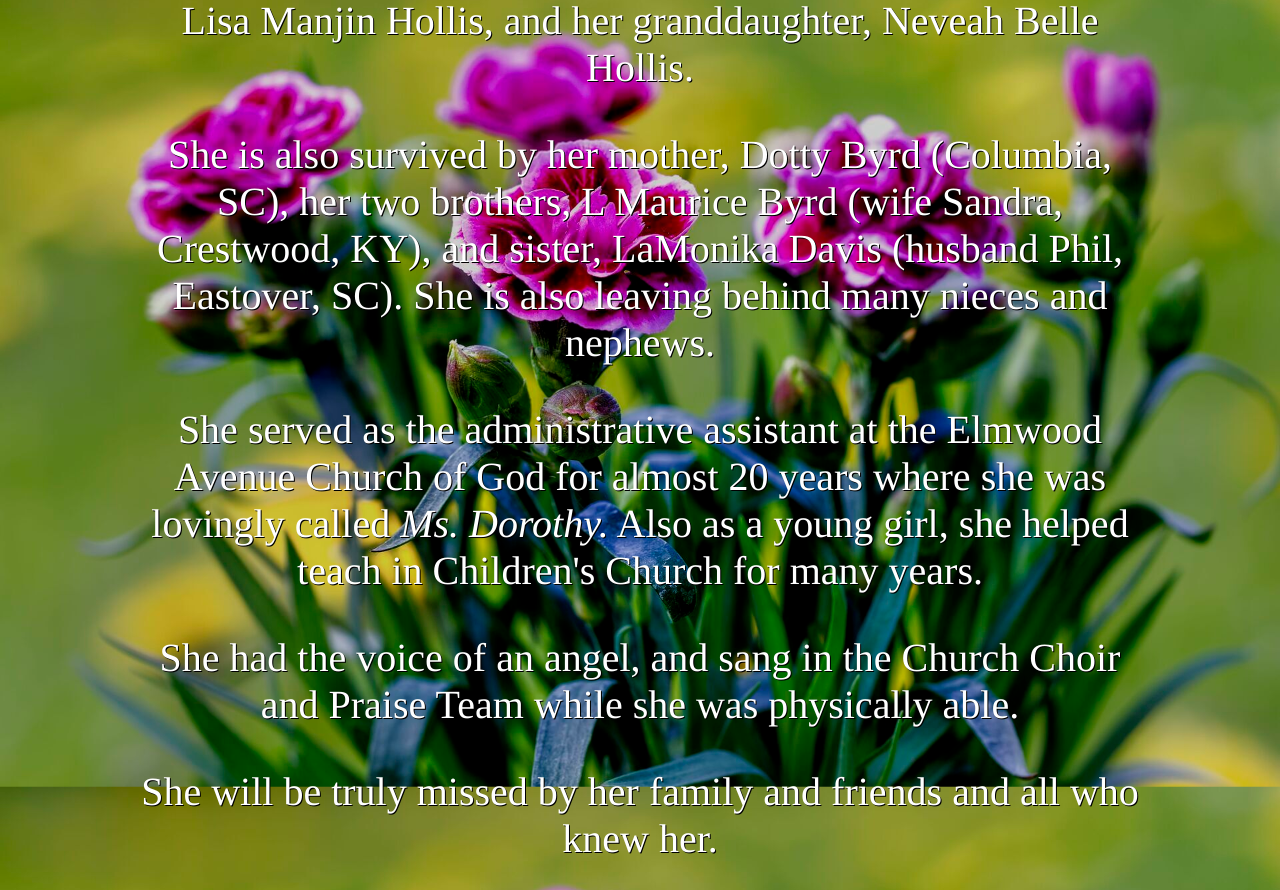
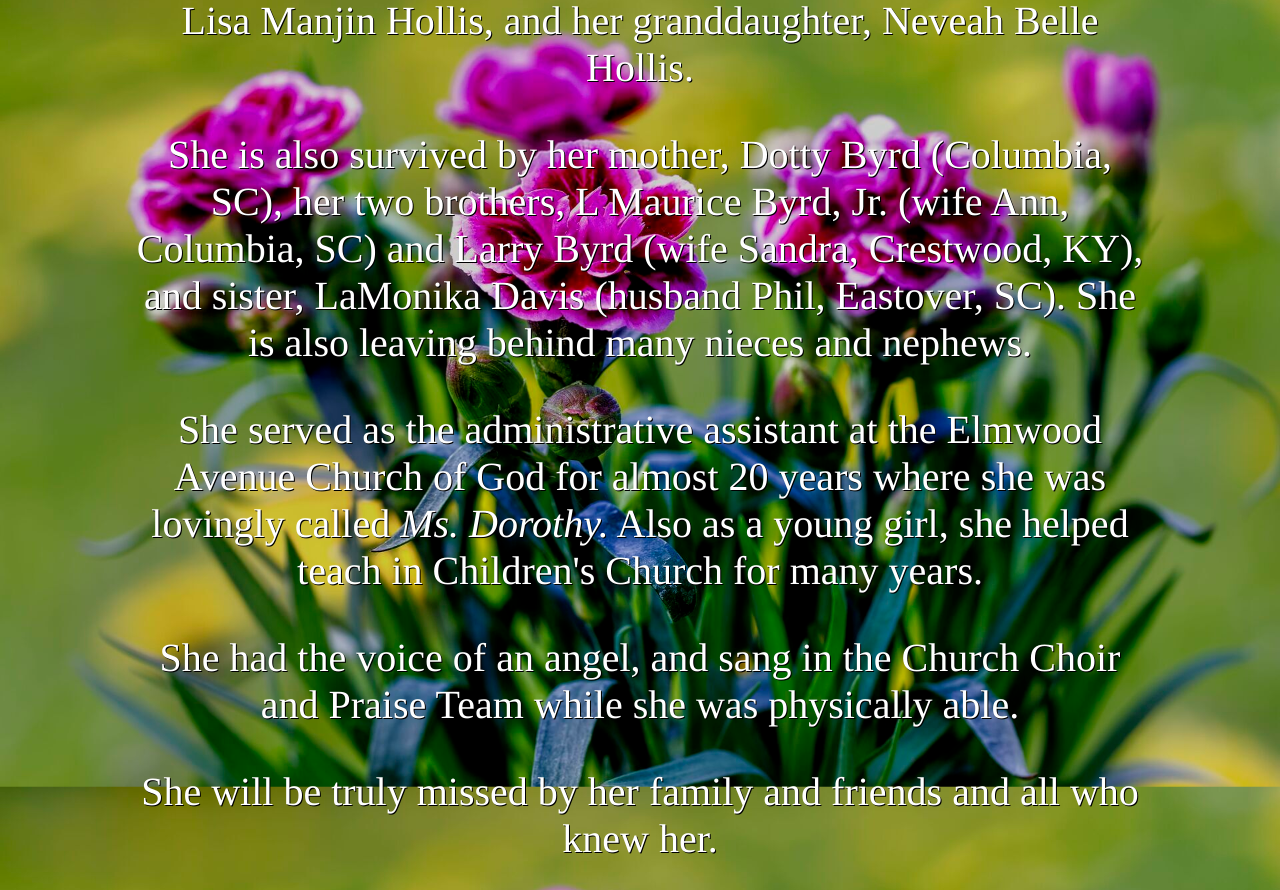
Before and after one commit to ghollisjr/ghollisjr.github.io, a plain HTML site: page DorothyHollisObituary/index.html in a window 1280 px wide. Shown: the part 920-1810 px from the top of the page. Drawn offline with Linux system fonts and the light colour scheme.

Commit message:
Fixed typo

```diff
--- a/DorothyHollisObituary/index.html
+++ b/DorothyHollisObituary/index.html
@@ -58,7 +58,7 @@
             <img id="momprofile" src="img/DorothyHollis.small.png">
             <div class="centering" style="width: 80%; margin: auto">
                 <p class="center">Dorothy Hollis passed away on August 16, 2021.  She was pre-deceased by her father L Maurice Byrd.  She is survived by her husband of 33+ years, Gary Dee Hollis, her sons Gary Dee Hollis, Jr., Jordan Chavis Hollis (J. C.), her daughter-in-law, Lisa Manjin Hollis, and her granddaughter, Neveah Belle Hollis.</p>
-                <p class="center">She is also survived by her mother, Dotty Byrd (Columbia, SC), her two brothers, L Maurice Byrd (wife Sandra, Crestwood, KY), and sister, LaMonika Davis (husband Phil, Eastover, SC).  She is also leaving behind many nieces and nephews.</p>
+                <p class="center">She is also survived by her mother, Dotty Byrd (Columbia, SC), her two brothers, L Maurice Byrd, Jr. (wife Ann, Columbia, SC) and Larry Byrd (wife Sandra, Crestwood, KY), and sister, LaMonika Davis (husband Phil, Eastover, SC).  She is also leaving behind many nieces and nephews.</p>
                 <p class="center">She served as the administrative assistant at the Elmwood Avenue Church of God for almost 20 years where she was lovingly called <em>Ms. Dorothy.</em>  Also as a young girl, she helped teach in Children's Church for many years.</p>
                 <p class="center">She had the voice of an angel, and sang in the Church Choir and Praise Team while she was physically able.</p>
                 <p class="center">She will be truly missed by her family and friends and all who knew her.</p>
```
